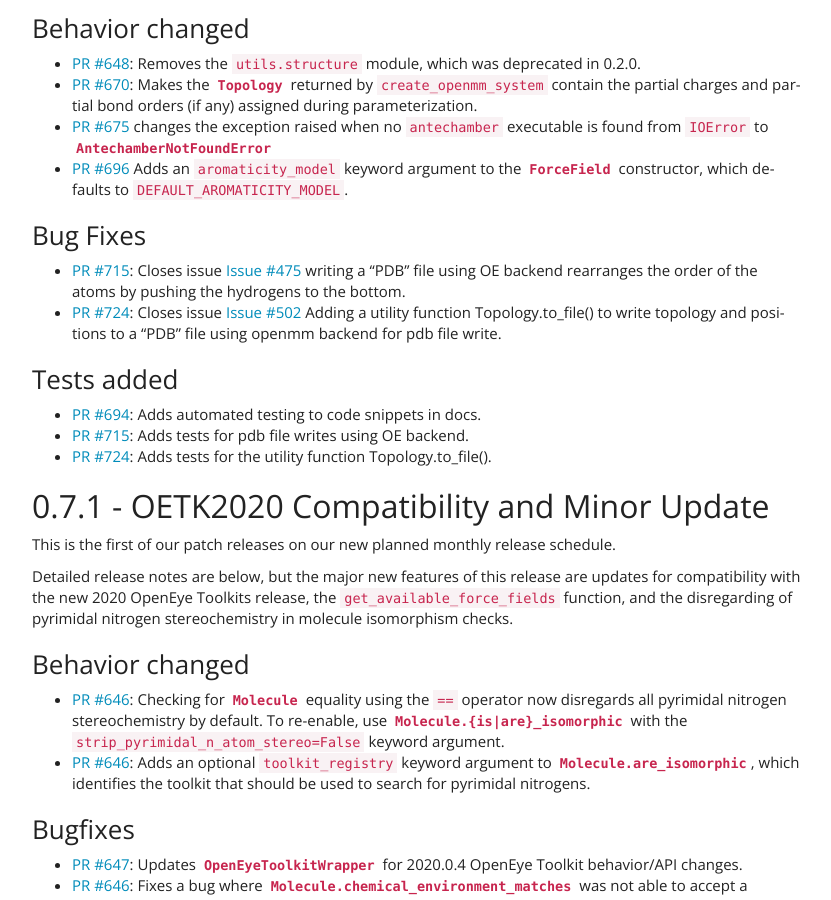
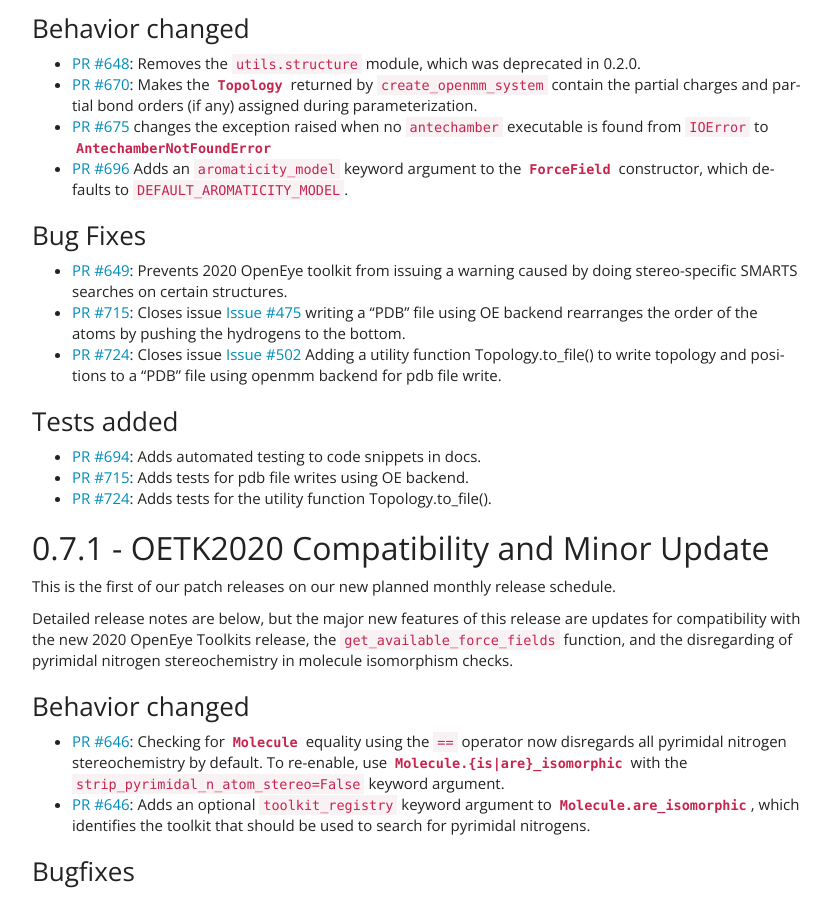
Before and after one commit to openforcefield/openff-toolkit, a Sphinx documentation site: the page built from docs/releasehistory.rst, in a window 1280 px wide and 900 px high, scrolled down 527 px. Shown: the whole window, without its empty margins (38-869 px from the left). Built offline with Sphinx 7.4.7, drawn with Linux system fonts in a browser that asks for light colours.

Commit message:
releasehistory.rst updated to resolve conflict

```diff
--- a/docs/releasehistory.rst
+++ b/docs/releasehistory.rst
@@ -44,6 +44,9 @@ Behavior changed
 
 Bug Fixes
 """""""""
+- `PR #649 <https://github.com/openforcefield/openforcefield/pull/648>`_: Prevents 2020 OpenEye
+  toolkit from issuing a warning caused by doing stereo-specific SMARTS searches on certain
+  structures.
 - `PR #715 <https://github.com/openforcefield/openforcefield/pull/715>`_: Closes issue `Issue #475
   <https://github.com/openforcefield/openforcefield/issues/475>`_ writing a "PDB" file using OE backend rearranges
   the order of the atoms by pushing the hydrogens to the bottom.
```
